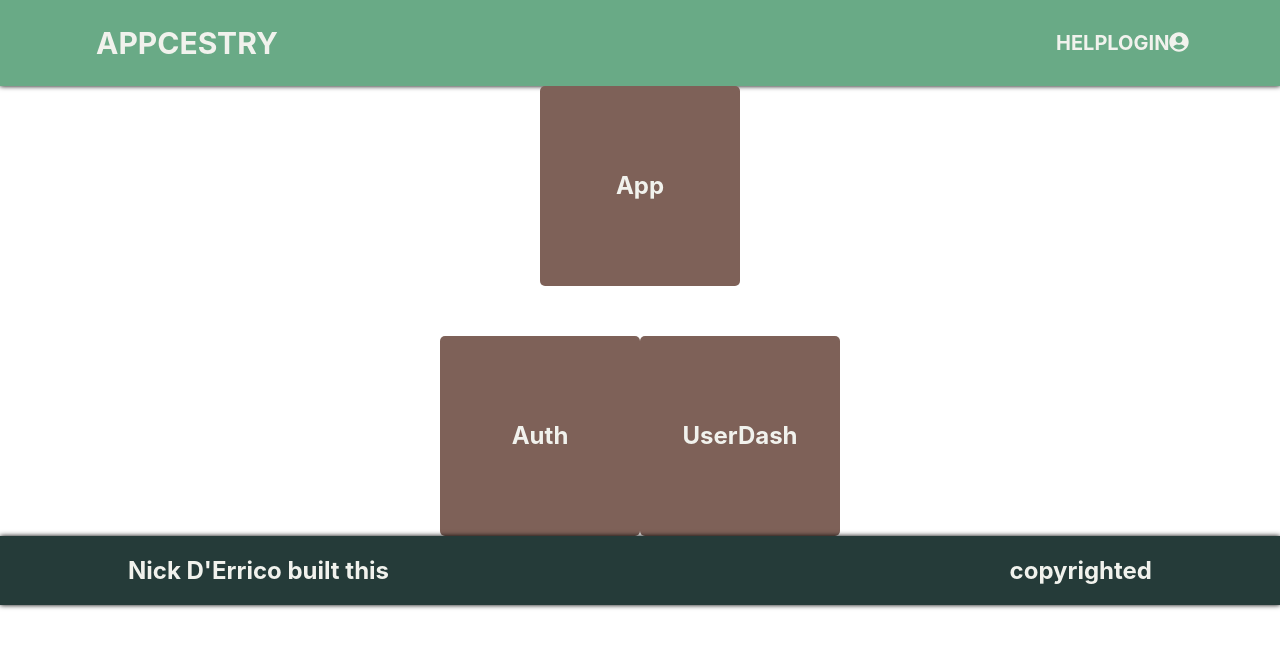
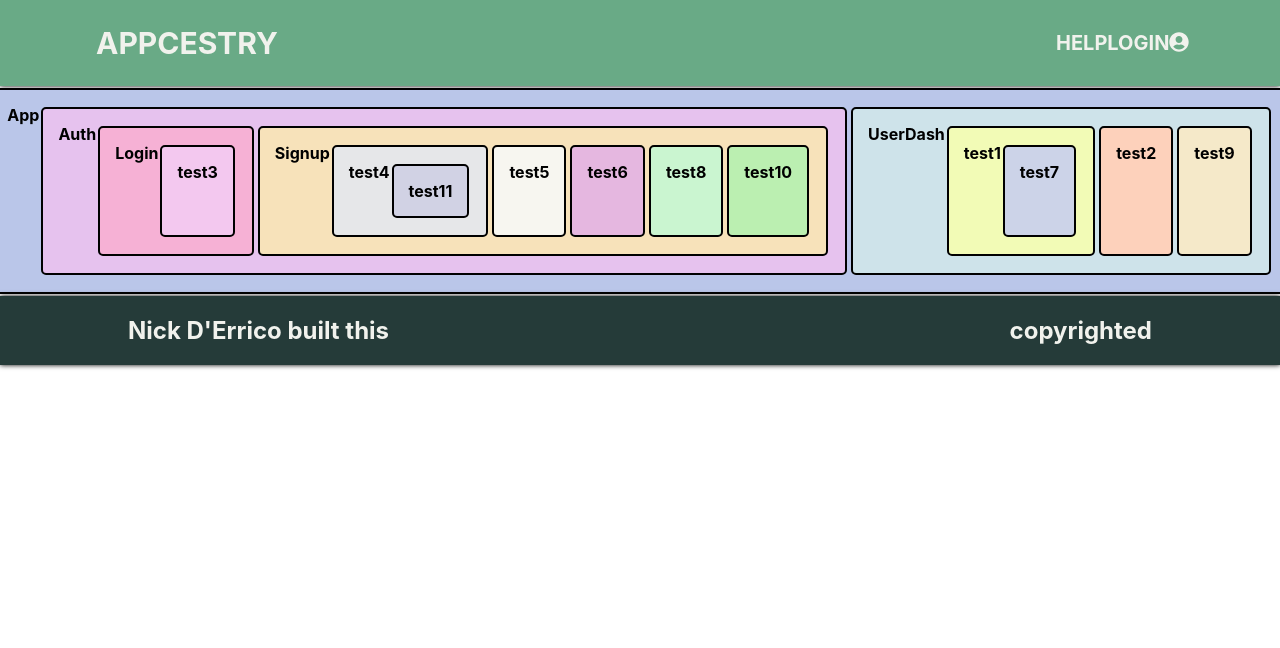
Before and after one commit to NickDErrico/project-x, a React (Create React App) app: page /project/3 in a window 1280 px wide. Shown: the top 648 px of the page. Built offline with nearby package versions, Linux system fonts and the light colour scheme.

Commit message:
recursive components complete, working on styling

```diff
--- a/src/App.css
+++ b/src/App.css
@@ -30,3 +30,12 @@
     transform: rotate(360deg);
   }
 }
+
+.child {
+  display: flex;
+}
+
+.child * .child {
+  flex: 1;
+  flex-direction: row;
+}
--- /dev/null
+++ b/src/pages/ComponentFuck.js
@@ -0,0 +1,37 @@
+import React, { Component } from "react";
+
+class ComponentFuck extends Component {
+  render() {
+    const styled = {
+      backgroundColor: "#7e6158",
+      color: "#f1f2ed",
+      height: "200px",
+      borderRadius: "5px"
+    };
+
+    console.log(this.props);
+    let ancestors = this.props.componentFamily.children.map(child => (
+      <ComponentFuck componentFamily={child} key={child.id} />
+    ));
+    let r = Math.floor(Math.random() * 80) + 175;
+    let g = Math.floor(Math.random() * 80) + 175;
+    let b = Math.floor(Math.random() * 80) + 175;
+    return this.props.componentFamily ? (
+      <div
+        className="child"
+        style={{
+          padding: "15px",
+          backgroundColor: `RGB(${r}, ${g}, ${b})`,
+          border: `2px solid black`,
+          borderRadius: "5px",
+          margin: "2px 2px"
+        }}
+      >
+        <b>{this.props.componentFamily.name}</b>
+        {ancestors}
+      </div>
+    ) : null;
+  }
+}
+
+export default ComponentFuck;
--- a/src/pages/ProjectCreator.js
+++ b/src/pages/ProjectCreator.js
@@ -1,6 +1,7 @@
 import React, { Component } from "react";
 import styled from "styled-components";
 import { changeArr } from "../dataStruct";
+import ComponentFuck from "./ComponentFuck";
 
 class ProjectCreator extends Component {
   state = {
@@ -19,70 +20,38 @@ class ProjectCreator extends Component {
       { id: 12, name: "test7", parent_id: 6, project_id: 1 },
       { id: 13, name: "test8", parent_id: 5, project_id: 1 },
       { id: 14, name: "test9", parent_id: 3, project_id: 1 },
-      { id: 15, name: "test10", parent_id: 5, project_id: 1 }
+      { id: 15, name: "test10", parent_id: 5, project_id: 1 },
+      { id: 16, name: "test11", parent_id: 9, project_id: 1 }
     ],
-    changedData: null
+    changedData: null,
+    something: true
   };
 
   componentDidMount() {
     this.setState({ changedData: changeArr(this.state.components) });
   }
 
-  // recursiveRender(obj) {
-  //   if (obj.children) {
-  //     return recursiveRender(obj.children);
-  //   }
-  // }
-
-  renderComponent() {
-    const ParentContainer = styled.div`
-      display: flex;
-      justify-content: center;
-    `;
-
-    const ChildDiv = styled.div`
-      background-color: #7e6158;
-      color: #f1f2ed;
-      width: 200px;
-      height: 200px;
-      display: flex;
-      justify-content: center;
-      align-items: center;
-      border-radius: 5px;
-    `;
-
-    if (this.state.changedData) {
-      console.log(this.state.changedData);
-      return (
-        <>
-          <ChildDiv>
-            <h2>{this.state.changedData.name}</h2>
-          </ChildDiv>
-          <ParentContainer>
-            {this.state.changedData.children.map(child => {
-              return (
-                <ChildDiv key={child.id}>
-                  <h2>{child.name}</h2>
-                </ChildDiv>
-              );
-            })}
-          </ParentContainer>
-        </>
-      );
-    }
-  }
-
   // grid-template-columns needs to be based on the spaceAllocated / number of components in row
   // grid-template-row needs to be based on the depth of changedData(number of iterations?)
 
   render() {
-    const ComponentGrid = styled.div`
-      display: grid;
-      grid-gap: 50px 50px;
-      justify-items: center;
-      width: 100%;
-    `;
-    return <ComponentGrid>{this.renderComponent()}</ComponentGrid>;
+    // const ComponentGrid = styled.div`
+    //   display: grid;
+    //   grid-gap: 50px 50px;
+    //   justify-items: center;
+    //   width: 100%;
+    // `;
+    // const style = {
+    //   width: "40%"
+    // };
+
+    return (
+      <div>
+        {this.state.changedData ? (
+          <ComponentFuck componentFamily={this.state.changedData} />
+        ) : null}
+      </div>
+    );
   }
 }
 
```
